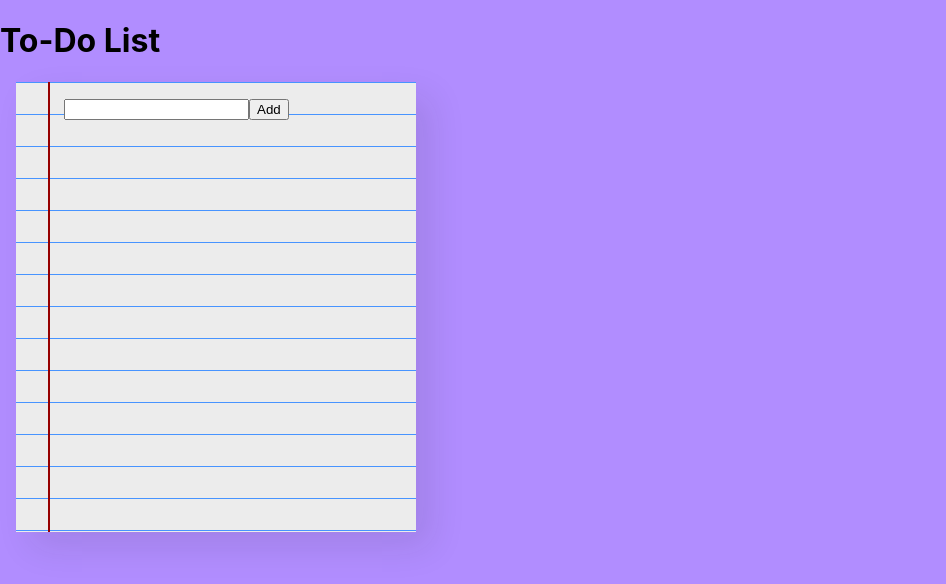
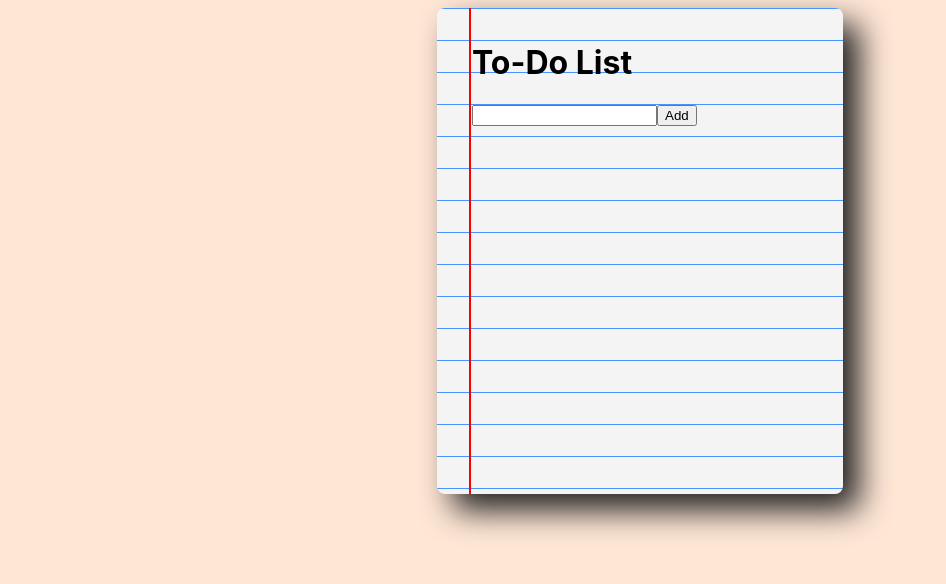
Before and after one commit to flwedu/to-do-list-react, a React (Vite) app: page / in a window 1280 px wide. Shown: the top 584 px of the page, without its empty margins (0-946 px from the left). Built offline with nearby package versions, Linux system fonts and the light colour scheme.

Commit message:
feat: centralize and add more styles

```diff
--- a/src/index.scss
+++ b/src/index.scss
@@ -1,10 +1,12 @@
-$main-bg-color: #b18dff;
-$body-bg-color: #ececec;
+$main-bg-color: #ffe7d6;
+$app-bg-color: #f5f4f4;
 $lines: #4794ff;
-$margin-line: #960000;
+$margin-line: #ff0000;
+$color--shadow: #1f1f1f;
 
 body {
-  margin: 0;
+  display: flex;
+  justify-content: center;
   font-family: -apple-system, BlinkMacSystemFont, "Segoe UI", "Roboto", "Oxygen",
     "Ubuntu", "Cantarell", "Fira Sans", "Droid Sans", "Helvetica Neue",
     sans-serif;
@@ -13,16 +15,17 @@ body {
   background-color: $main-bg-color;
 }
 
-.body {
-  margin: 1em;
-  background-color: $body-bg-color;
-  width: 400px;
-  height: 450px;
+.App {
+  padding: 0.2rem;
+  border-radius: 0.5rem;
+  background-color: $app-bg-color;
+  width: 25rem;
+  height: 30rem;
 
   background-image: linear-gradient($lines 0.05em, transparent 0.05em);
   background-size: 100% 2em;
   position: relative;
-  box-shadow: 15px 15px 33px #1b1b1b1a;
+  box-shadow: 1rem 1rem 2rem $color--shadow;
 
   &:before,
   &:after {
@@ -35,18 +38,16 @@ body {
     height: 100%;
     width: 2px;
     background-color: $margin-line;
-    left: 2em;
+    left: 2rem;
     z-index: 2;
   }
 }
 
-.text_input {
-  position: relative;
-  top: 1em;
-  left: 3em;
+.container {
+  margin: 2rem;
 }
 
 li {
   list-style-type: none;
-  margin: 0.7em;
+  // margin: 1.1rem 0;
 }
```
